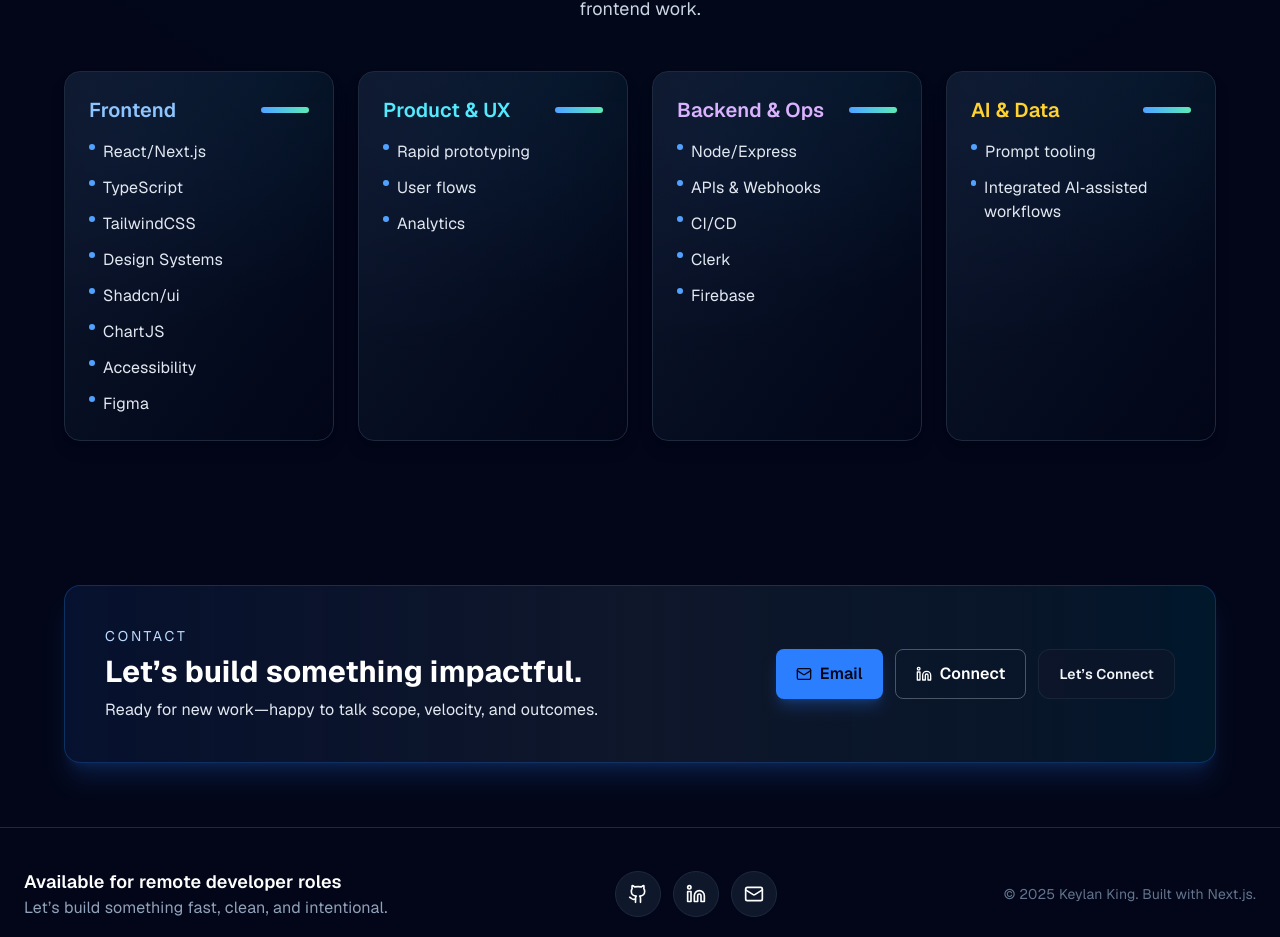
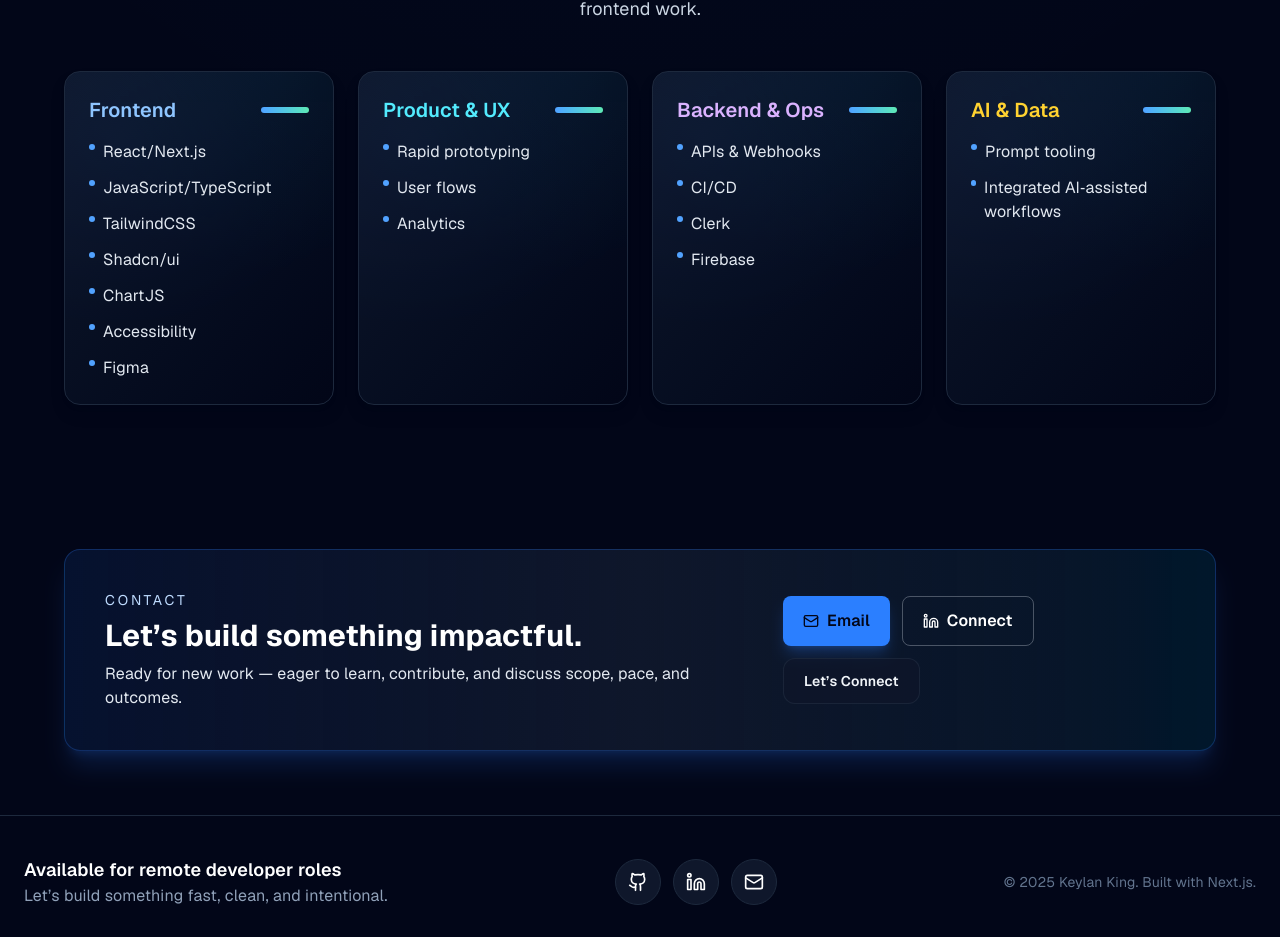
Before and after one commit to kingkey0101/Portfolio-website, a Next.js app: page / in a window 1280 px wide. Shown: the part 2693-3630 px from the top of the page. Built offline with nearby package versions, Linux system fonts and the light colour scheme.

Commit message:
update/ frontend items

```diff
--- a/app/components/Contact.tsx
+++ b/app/components/Contact.tsx
@@ -27,7 +27,8 @@ const Contact = ({ onOpenContact }: ContactProps) => {
               Let’s build something impactful.
             </h3>
             <p className="text-slate-200">
-              Ready for new work—happy to talk scope, velocity, and outcomes.
+              Ready for new work — eager to learn, contribute, and discuss
+              scope, pace, and outcomes.
             </p>
           </div>
           <div className="flex flex-wrap gap-3">
--- a/lib/content.ts
+++ b/lib/content.ts
@@ -154,9 +154,8 @@ export const skillGroups: SkillGroup[] = [
     accent: "text-blue-300",
     items: [
       "React/Next.js",
-      "TypeScript",
+      "JavaScript/TypeScript",
       "TailwindCSS",
-      "Design Systems",
       "Shadcn/ui",
       "ChartJS",
       "Accessibility",
@@ -171,7 +170,7 @@ export const skillGroups: SkillGroup[] = [
   {
     label: "Backend & Ops",
     accent: "text-purple-300",
-    items: ["Node/Express", "APIs & Webhooks", "CI/CD", "Clerk", "Firebase"],
+    items: ["APIs & Webhooks", "CI/CD", "Clerk", "Firebase"],
   },
   {
     label: "AI & Data",
```
